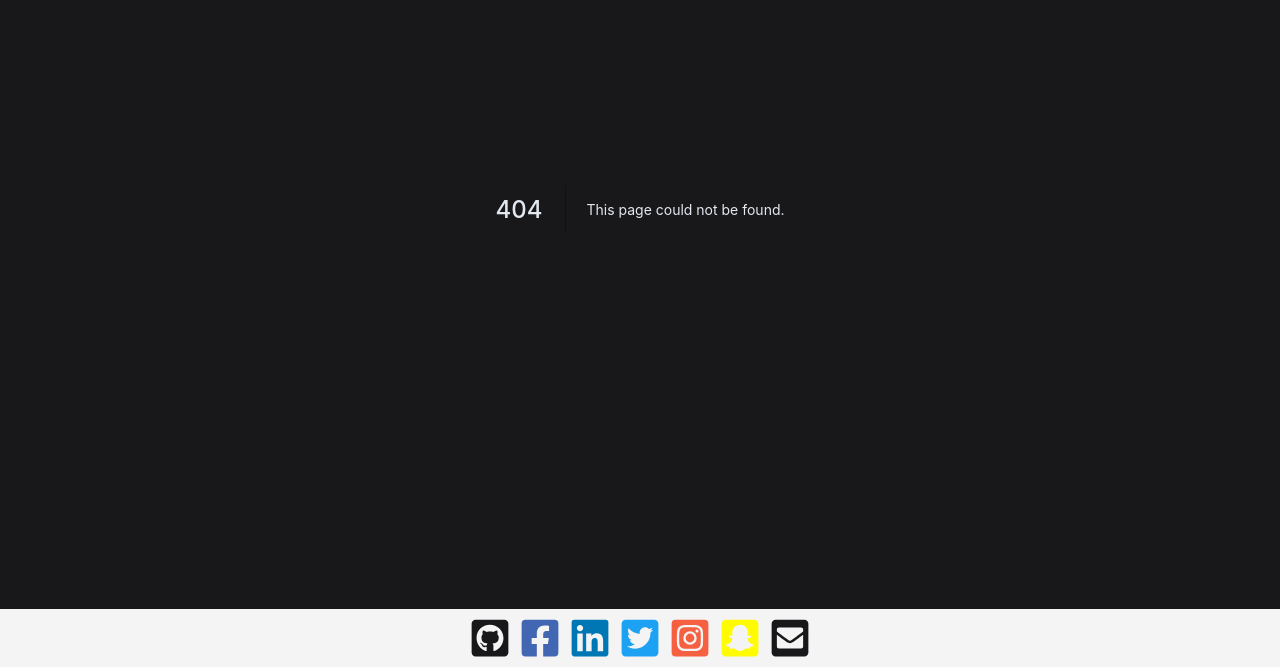
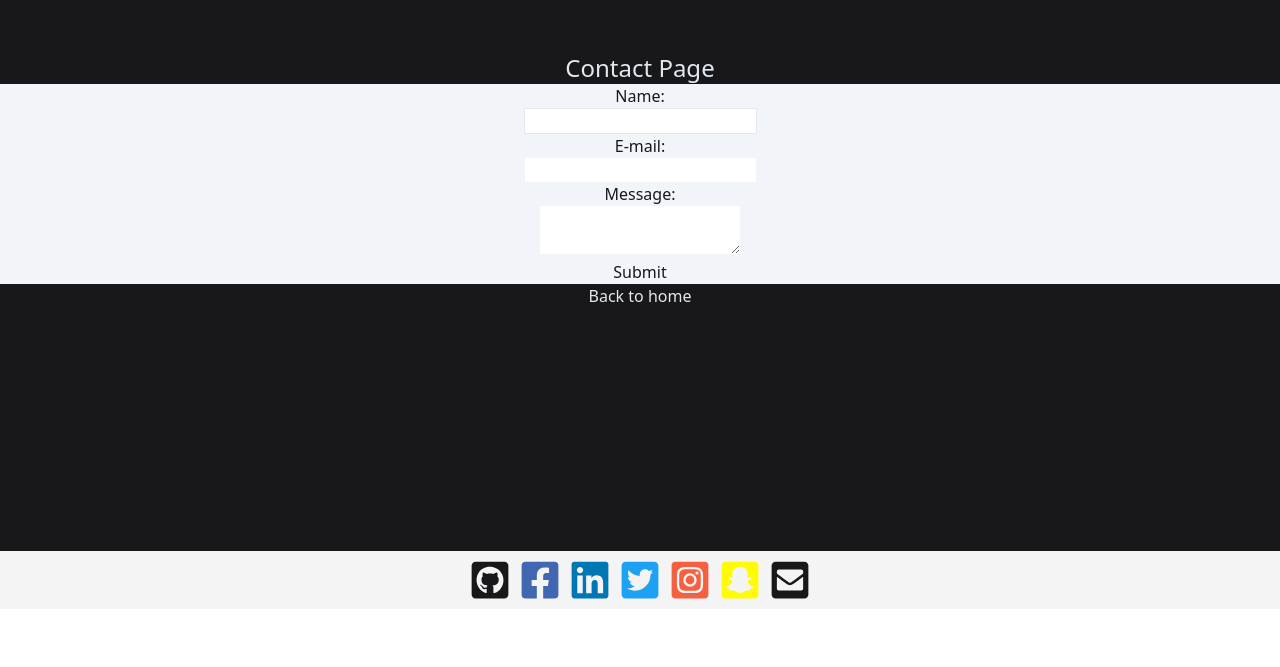
Before and after one commit to KoseCosa/claso.io, a Next.js app: page /contact in a window 1280 px wide. Before the commit this address had no page. Shown: the part 191-858 px from the top of the page. After the commit the page ends 800 px from the top, so only its background shows below. Built offline with nearby package versions, Linux system fonts and the light colour scheme.

Commit message:
feat: added contact page

```diff
--- a/components/footer.tsx
+++ b/components/footer.tsx
@@ -1,3 +1,4 @@
+import Link from "next/link";
 import {
   FaGithubSquare,
   FaFacebookSquare,
@@ -32,9 +33,9 @@ function Footer() {
         <a href="https://www.snapchat.com/add/kosecosa">
           <FaSnapchatSquare color="#FFFC00" size={iconSize} />
         </a>
-        <a>
+        <Link href="/contact/">
           <FaEnvelopeSquare color="#18181B" size={iconSize} />
-        </a>
+        </Link>
       </nav>
     </div>
   );
--- /dev/null
+++ b/pages/contact.tsx
@@ -0,0 +1,30 @@
+import type { NextPage } from "next";
+import Link from "next/link";
+
+const Home: NextPage = () => {
+  return (
+    <div className="w-full h-full text-center flex flex-col justify-around">
+      <div className="flex flex-col justify-center">
+        <h1 className="text-2xl">Contact Page</h1>
+        <form className="bg-slate-100 text-zinc-900">
+          <label>Name:</label>
+          <br />
+          <input className="border" type="text"></input>
+          <br />
+          <label>E-mail:</label>
+          <br />
+          <input type="email"></input>
+          <br />
+          <label>Message:</label>
+          <br />
+          <textarea />
+          <br />
+          <input type="submit"></input>
+        </form>
+        <Link href="/">Back to home</Link>
+      </div>
+    </div>
+  );
+};
+
+export default Home;
```
